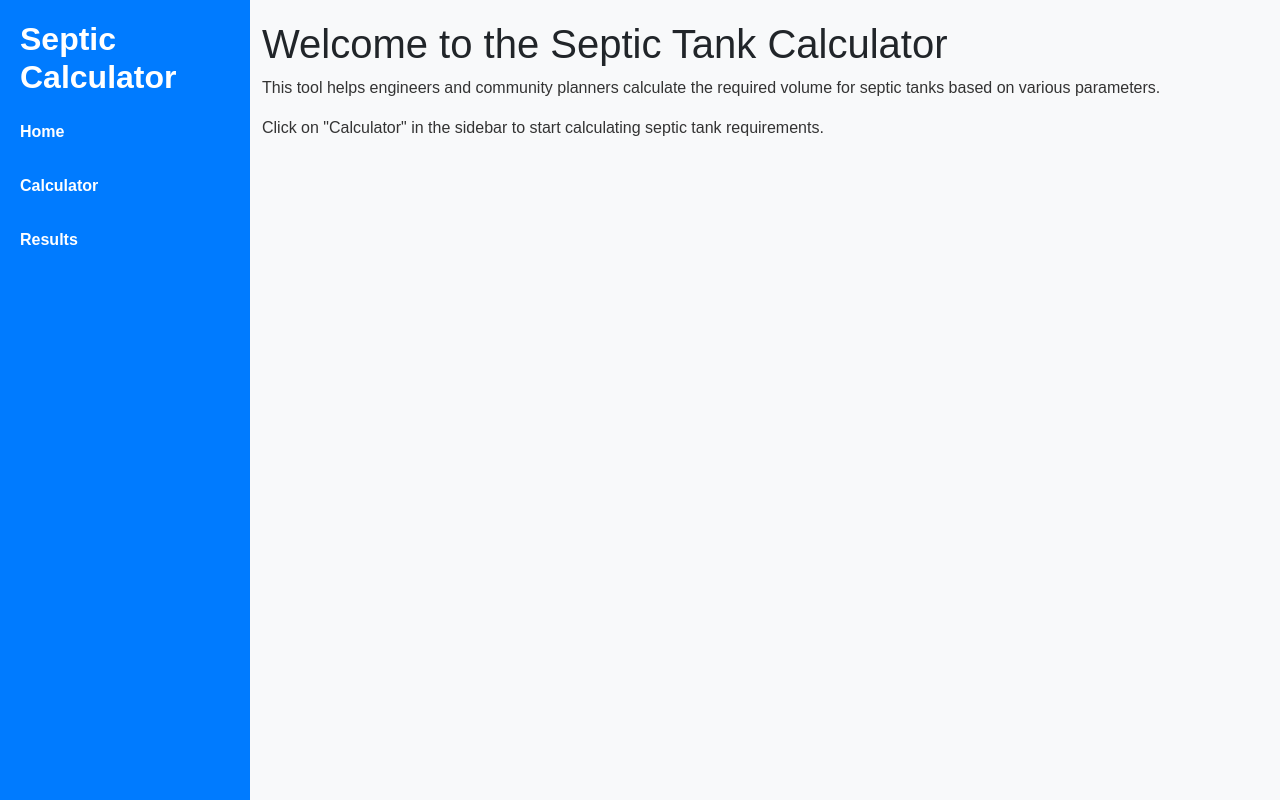
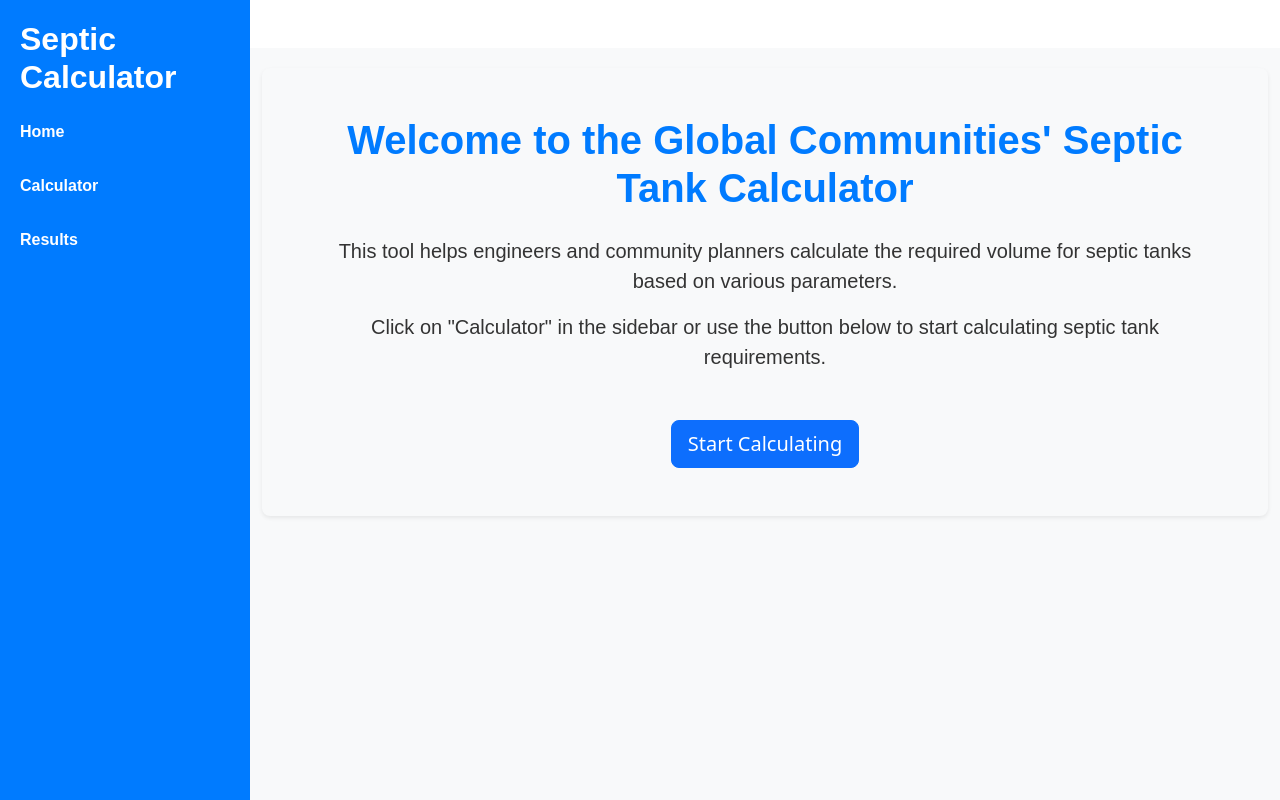
Before and after one commit to Annamaria9-coder/SepticTankCalculator, a Flask app: page / in a window 1280 px wide. Run offline with Flask 3, Linux system fonts and the light colour scheme.

Commit message:
Update home.html
Container Styling: Added some margin to the container to center it vertically.
Box Styling: Used bg-light for a light background, rounded-3 for rounded corners, and shadow-sm for a subtle shadow.
Text Styling:
Centered the title and text for a more welcoming look.
Used a bold blue color for the title to match the sidebar.
Increased the font size of the main message to improve readability.
Button: Added a larger, centrally-aligned button to encourage users to start using the calculator.

```diff
--- a/app/templates/home.html
+++ b/app/templates/home.html
@@ -4,7 +4,7 @@
     <meta charset="UTF-8">
     <title>Welcome to Septic Tank Calculator</title>
     <link rel="stylesheet" href="{{ url_for('static', filename='styles.css') }}">
-    <!-- Bootstrap CSS -->
+    <!-- Bootstrap CSS for styling -->
     <link href="https://cdn.jsdelivr.net/npm/bootstrap@5.3.0/dist/css/bootstrap.min.css" rel="stylesheet">
 </head>
 <body>
@@ -13,13 +13,22 @@
     <h2>Septic Calculator</h2>
     <a href="/">Home</a>
     <a href="/calculate">Calculator</a>
-    <a href="#">Results</a> <!-- Set to "#" to avoid direct access -->
+    <a href="#">Results</a>
 </div>
 
-<div class="container">
-    <h1>Welcome to the Septic Tank Calculator</h1>
-    <p>This tool helps engineers and community planners calculate the required volume for septic tanks based on various parameters.</p>
-    <p>Click on "Calculator" in the sidebar to start calculating septic tank requirements.</p>
+<div class="container mt-5">
+    <div class="p-5 bg-light rounded-3 shadow-sm">
+        <h1 class="text-center mb-4" style="font-weight: bold; color: #007bff;">Welcome to the Global Communities' Septic Tank Calculator</h1>
+        <p class="text-center fs-5">
+            This tool helps engineers and community planners calculate the required volume for septic tanks based on various parameters.
+        </p>
+        <p class="text-center fs-5 mb-5">
+            Click on "Calculator" in the sidebar or use the button below to start calculating septic tank requirements.
+        </p>
+        <div class="text-center">
+            <a href="/calculate" class="btn btn-primary btn-lg">Start Calculating</a>
+        </div>
+    </div>
 </div>
 
 </body>
```
